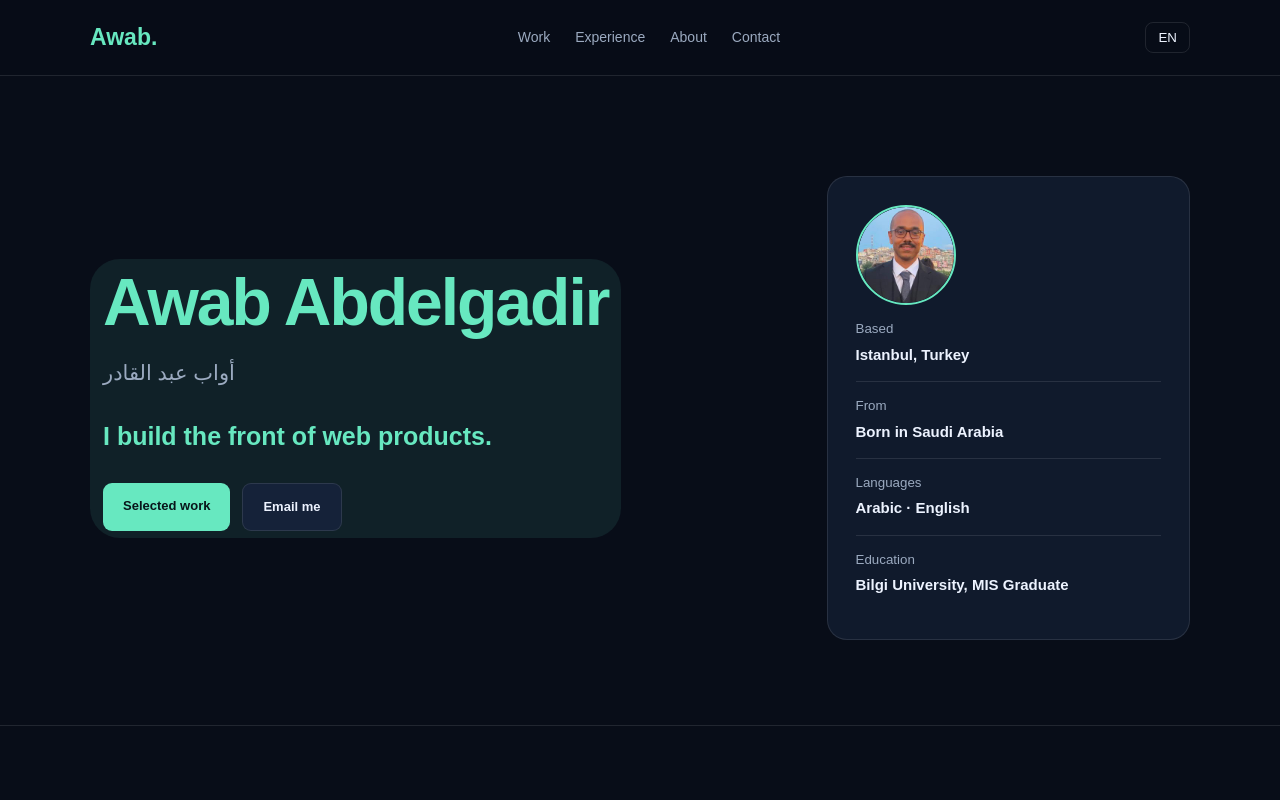
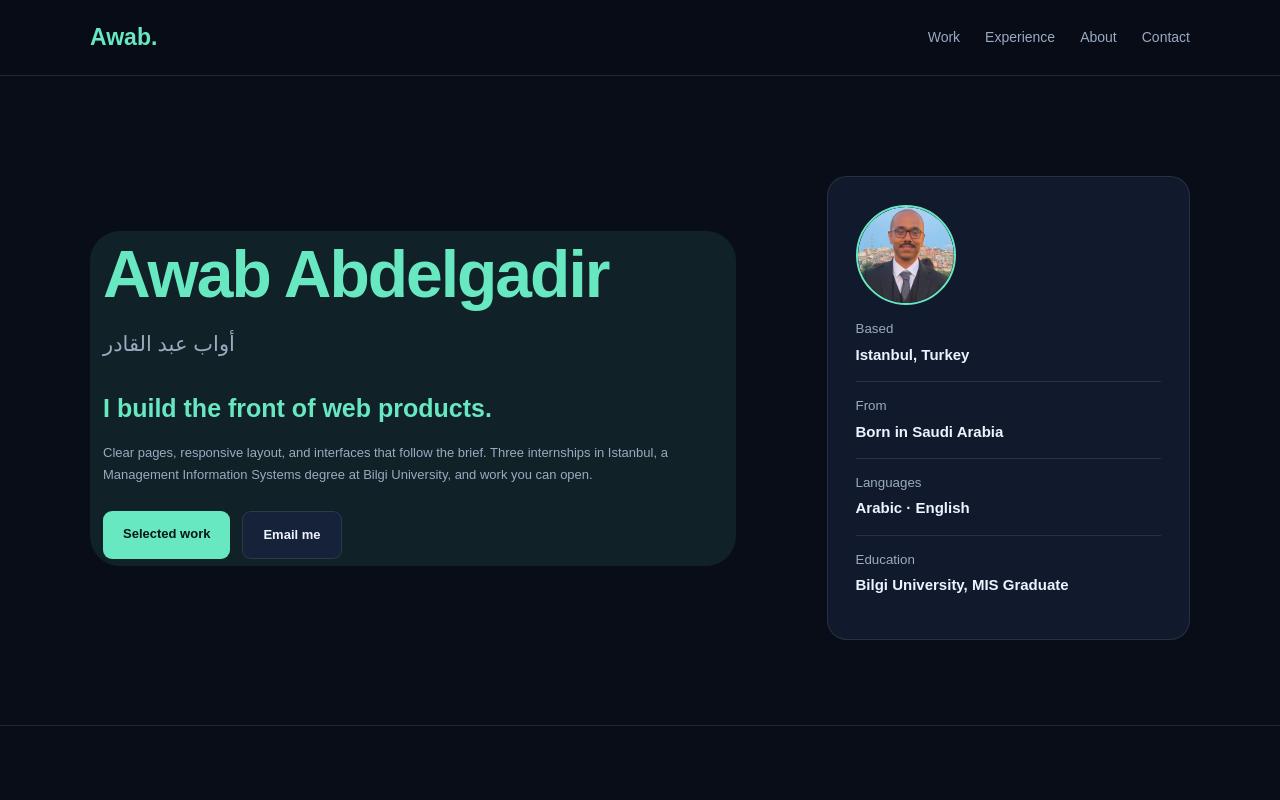
Before and after one commit to awabismailelazhariomerabdelgadir/AwabPortfolio, a plain HTML site: page index.html in a window 1280 px wide. Shown: the top 800 px of the page. Drawn offline with Linux system fonts and the light colour scheme.

Commit message:
Remove language switch and update content

```diff
--- a/index.html
+++ b/index.html
@@ -494,10 +494,6 @@ footer {
         <a href="#about">About</a>
         <a href="#contact">Contact</a>
       </div>
-
-      <div class="lang-switch">
-        <button onclick="setLanguage('en')">EN</button>
-      </div>
     </nav>
   </div>
 </header>
@@ -514,7 +510,7 @@ footer {
 
     <h1>Awab Abdelgadir</h1>
 
-    <div class="arabic-name">أواب عبد القادر</div>
+   <div class="arabic-name">أواب عبد القادر</div>
 
     <h2 data-en="I build the front of web products."
         data-ar="أطور واجهات المواقع والتطبيقات.">
@@ -522,11 +518,12 @@ footer {
     </h2>
 
     <p data-en="Clear pages, responsive layout, and interfaces that follow the brief. Three internships in Istanbul, a Management Information Systems degree at Bilgi University, and work you can open."
+       data-ar="أصمم وأطور واجهات ويب واضحة ومتجاوبة. لدي خبرة من خلال ثلاثة تدريبات عملية في إسطنبول، وشهادة في نظم المعلومات الإدارية من جامعة إسطنبول بلجي.">
       Clear pages, responsive layout, and interfaces that follow the brief. Three internships in Istanbul, a Management Information Systems degree at Bilgi University, and work you can open.
     </p>
 
     <div class="buttons">
-      <a href="#work" class="btn" data-en="Selected work" data-ar="أعمالي">Selected work</a>
+      <a href="#work" class="btn" data-en="Selected work">Selected work</a>
       <a href="#contact" class="btn secondary" data-en="Email me">Email me</a>
     </div>
   </div>
```
